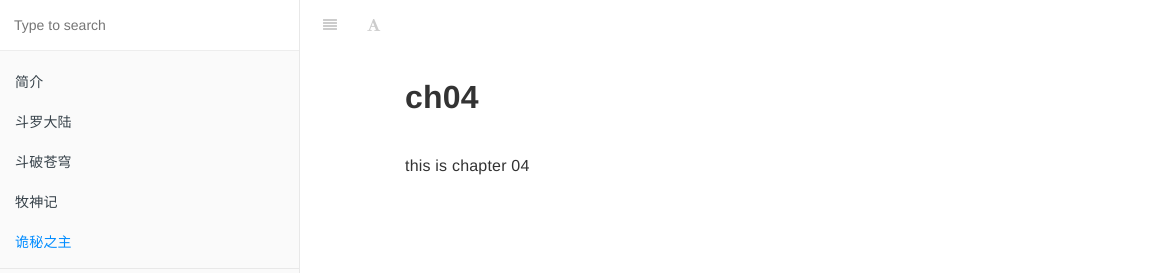
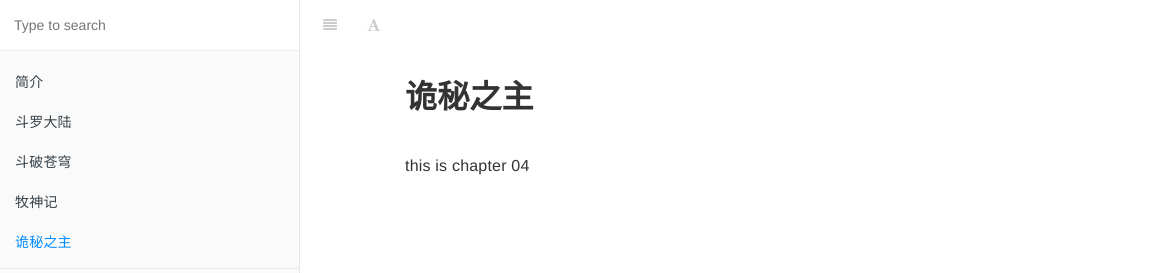
Before and after one commit to foreststarsea/kk-book, a website with bundled scripts: page ch04.html in a window 1280 px wide. Shown: the top 273 px of the page, 0-1159 px from the left. Built offline with nearby package versions, Linux system fonts and the light colour scheme.

Commit message:
Update ch04.html

```diff
--- a/ch04.html
+++ b/ch04.html
@@ -182,7 +182,7 @@
     <!-- Title -->
     <h1>
         <i class="fa fa-circle-o-notch fa-spin"></i>
-        <a href="." >第四章</a>
+        <a href="." >诡秘之主</a>
     </h1>
 </div>
 
@@ -197,7 +197,7 @@
 
                                 <section class="normal markdown-section">
 
-                                <h1 id="ch04">ch04</h1>
+                                <h1 id="ch04">诡秘之主</h1>
 <p>this is chapter 04</p>
 
 
```
